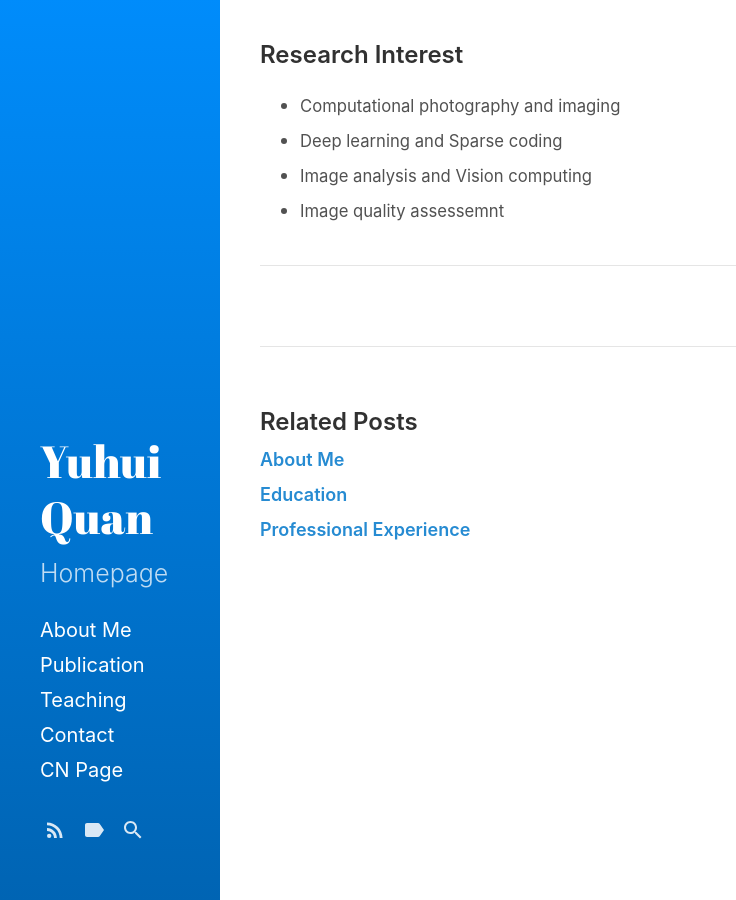
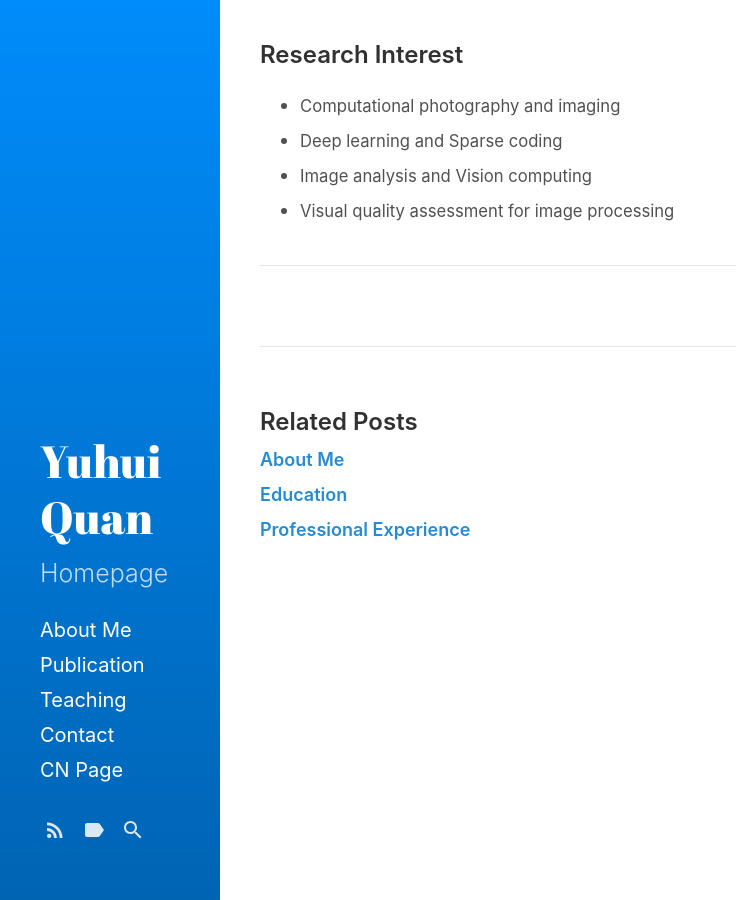
Before and after one commit to csyhquan/csyhquan.github.io, a Jekyll site: the page built from _posts/2020-5-30-a_ainterest.md, in a window 1280 px wide. Shown: the whole page, without its empty margins (0-736 px from the left). Built offline with Jekyll 4.4.1, drawn with Linux system fonts in a browser that asks for light colours.

Commit message:
Update 2020-5-30-a_ainterest.md

```diff
--- a/_posts/2020-5-30-a_ainterest.md
+++ b/_posts/2020-5-30-a_ainterest.md
@@ -7,5 +7,5 @@ title: Research Interest
 <li><span style="font-size: 100%;"><small>Computational photography and imaging</small></span></li>
 <li><span style="font-size: 100%;"><small>Deep learning and Sparse coding</small></span></li>
 <li><span style="font-size: 100%;"><small>Image analysis and Vision computing</small></span></li>
-<li><span style="font-size: 100%;"><small>Image quality assessemnt</small></span></li>
+<li><span style="font-size: 100%;"><small>Visual quality assessment for image processing</small></span></li>
 </ul>
```
